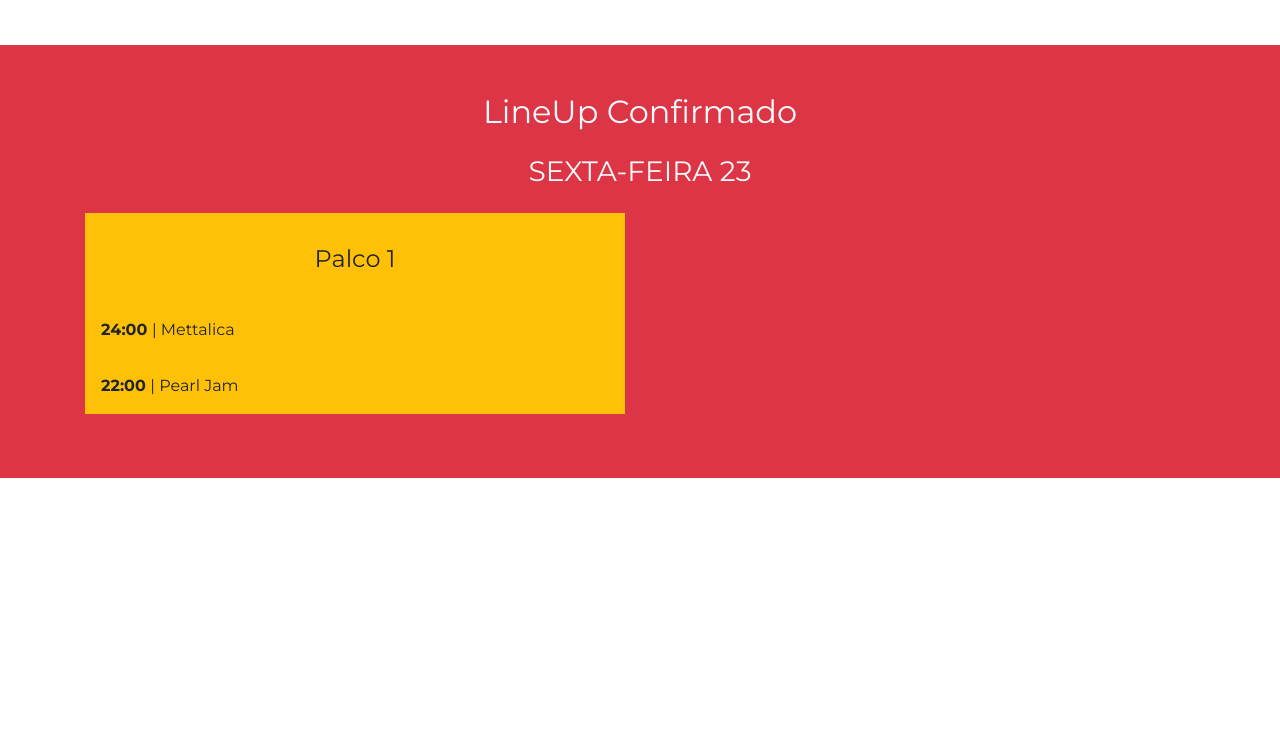
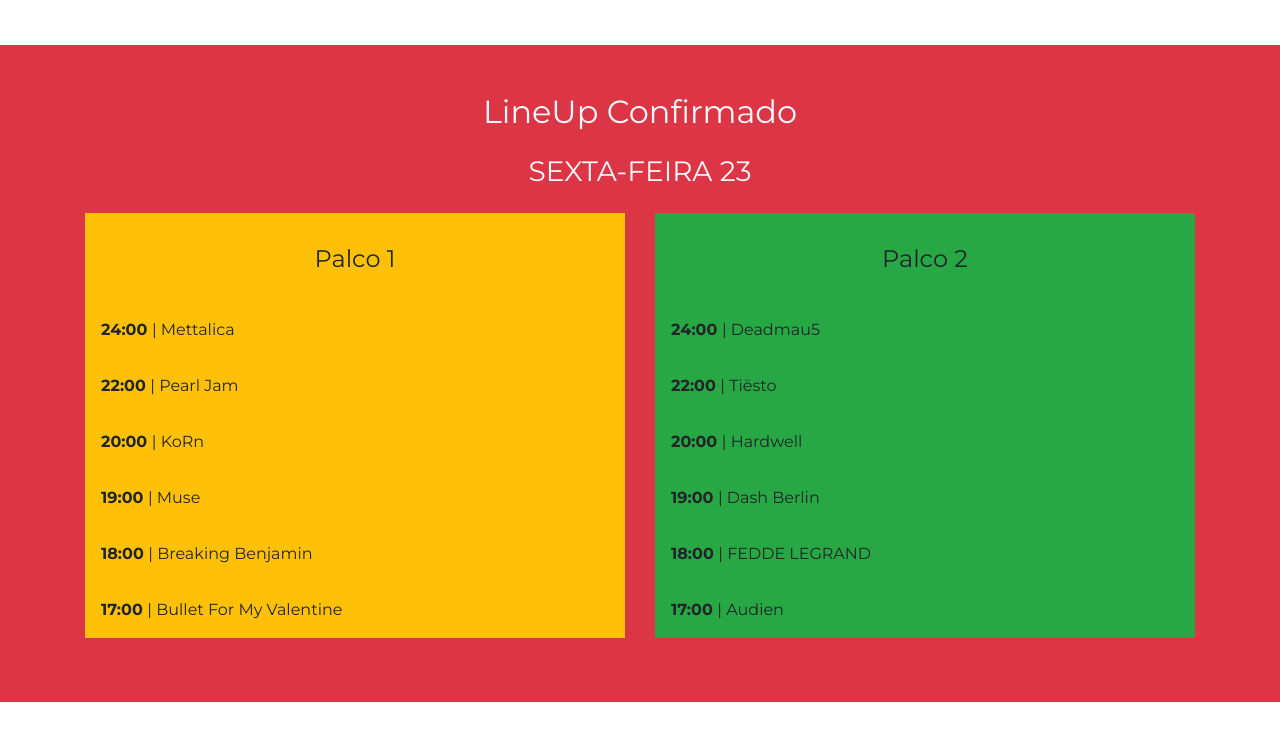
Before and after one commit to thiagobianeck/templatefestival, a plain HTML site: page index.html in a window 1280 px wide. Shown: the part 1071-1811 px from the top of the page. Before the commit the page ends 1597 px from the top, so only its background shows below. Drawn offline with nearby package versions, Linux system fonts and the light colour scheme.

Commit message:
Adicionando Artistas

```diff
--- a/index.html
+++ b/index.html
@@ -52,6 +52,43 @@
               <li class="p-3">
                 <p class="font-weight-bold m-0">22:00 <span class="font-weight-normal">| Pearl Jam</span></p>
               </li>
+              <li class="p-3">
+                <p class="font-weight-bold m-0">20:00 <span class="font-weight-normal">| KoRn</span></p>
+              </li>
+              <li class="p-3">
+                <p class="font-weight-bold m-0">19:00 <span class="font-weight-normal">| Muse</span></p>
+              </li>
+              <li class="p-3">
+                <p class="font-weight-bold m-0">18:00 <span class="font-weight-normal">| Breaking Benjamin</span></p>
+              </li>
+              <li class="p-3">
+                <p class="font-weight-bold m-0">17:00 <span class="font-weight-normal">| Bullet For My Valentine</span></p>
+              </li>
+            </ul>
+          </div><!--.horario-->
+        </div><!--.col-md-6-->
+        <div class="col-md-6">
+          <div class="horario bg-success pt-2">
+            <h4 class="mt-4 text-center">Palco 2</h4>
+            <ul class="list-unstyled mt-4 pt-1">
+              <li class="p-3">
+                <p class="font-weight-bold m-0">24:00 <span class="font-weight-normal">| Deadmau5</span></p>
+              </li>
+              <li class="p-3">
+                <p class="font-weight-bold m-0">22:00 <span class="font-weight-normal">| Tiësto</span></p>
+              </li>
+              <li class="p-3">
+                <p class="font-weight-bold m-0">20:00 <span class="font-weight-normal">| Hardwell</span></p>
+              </li>
+              <li class="p-3">
+                <p class="font-weight-bold m-0">19:00 <span class="font-weight-normal">| Dash Berlin</span></p>
+              </li>
+              <li class="p-3">
+                <p class="font-weight-bold m-0">18:00 <span class="font-weight-normal">| FEDDE LEGRAND</span></p>
+              </li>
+              <li class="p-3">
+                <p class="font-weight-bold m-0">17:00 <span class="font-weight-normal">| Audien</span></p>
+              </li>
             </ul>
           </div><!--.horario-->
         </div><!--.col-md-6-->
```
